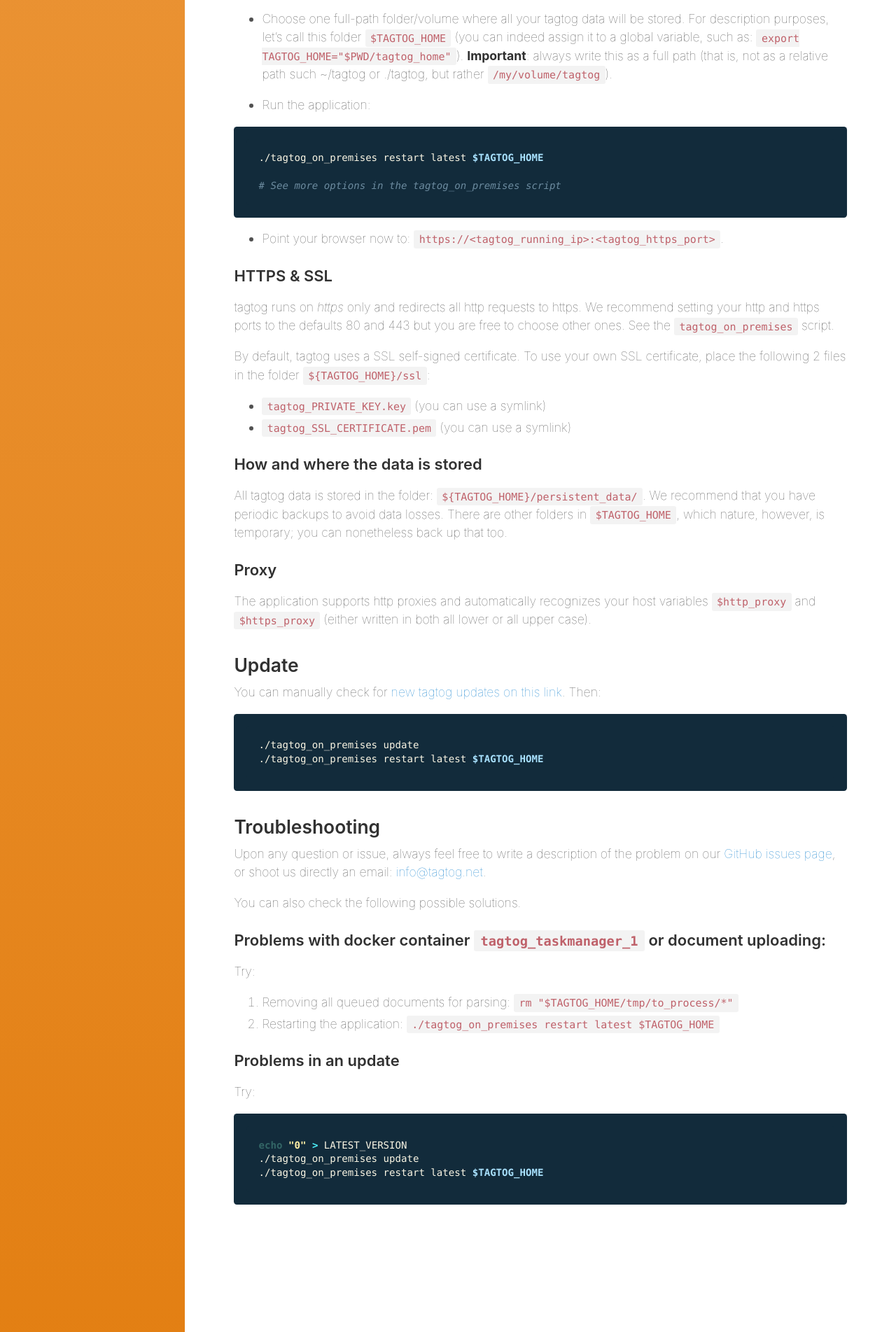
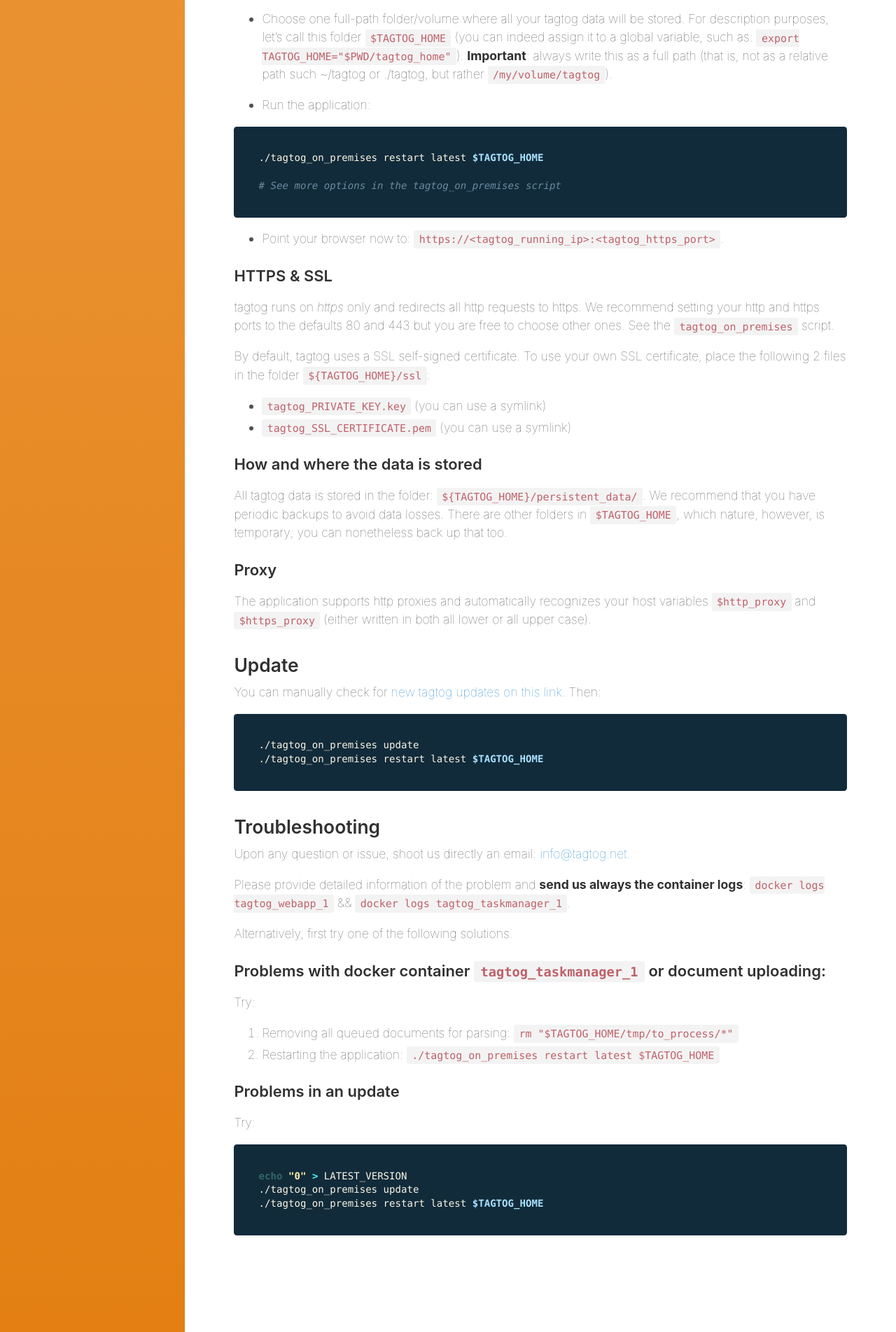
Before and after one commit to tagtogorg/tagtog-doc, a Jekyll site: the page built from on_premises_README.md, in a window 1280 px wide. Shown: the part 1774-3677 px from the top of the page at 70% size. Built offline with Jekyll 4.4.1, drawn with Linux system fonts in a browser that asks for light colours; nearby versions of some CDN libraries.

Commit message:
update help

```diff
--- a/on_premises_README.md
+++ b/on_premises_README.md
@@ -99,9 +99,13 @@ You can manually check for [new tagtog updates on this link](http://docs.tagtog.
 
 ## Troubleshooting
 
-Upon any question or issue, always feel free to write a description of the problem on our [GitHub issues page](https://github.com/tagtog/tagtog-doc/issues), or shoot us directly an email: [info@tagtog.net](mailto:info@tagtog.net).
+Upon any question or issue, shoot us directly an email: [info@tagtog.net](mailto:info@tagtog.net).
 
-You can also check the following possible solutions.
+Please provide detailed information of the problem and **send us always the container logs**: `docker logs tagtog_webapp_1` && `docker logs tagtog_taskmanager_1`.
+
+
+
+Alternatively, first try one of the following solutions.
 
 ### Problems with docker container `tagtog_taskmanager_1` or document uploading:
 
```
